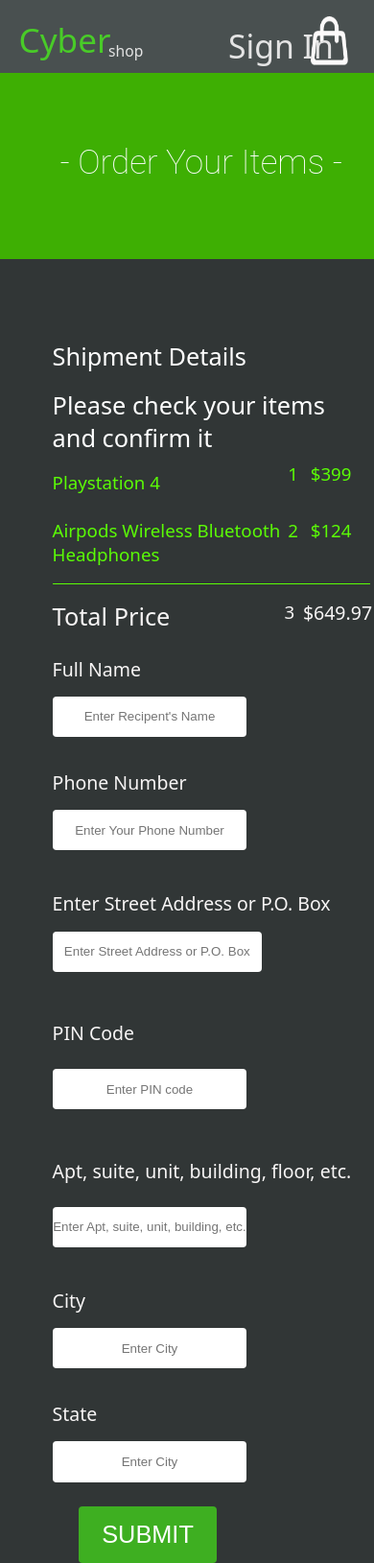
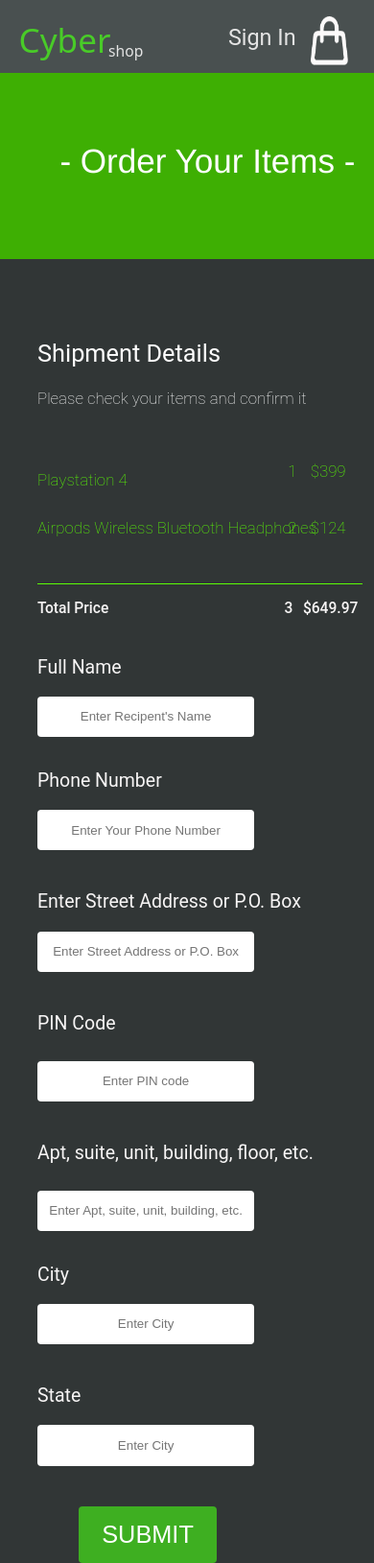
Before and after one commit to SaiTimmaReddy/Cyber-shop, a PHP site: page /cart.html in a window 390 px wide. Shown: the whole page at 96% size. Run offline with PHP 8.4, Linux system fonts and the light colour scheme.

Commit message:
modified the style.css

```diff
--- a/style.css
+++ b/style.css
@@ -632,8 +679,8 @@ p.shop {
     position: absolute;
     left: 61%;
     top: 3%;
-    font-size: 4vh;
-    font-family: system-ui;
+    font-size: 6vw;
+    font-family: roboto, "Helvetica Neue";
     color: #e4e4e4;
     text-decoration: none;
   }
@@ -804,7 +855,7 @@ p.shop {
   top: 42%;
   font-size: 4vh;
   left: 28%;
-  font-family: system-ui;
+  font-family: roboto, "Helvetica Neue";
   font-weight: 400;
 }
 .ordercontain .shiphead .checksentence {
@@ -813,8 +864,8 @@ p.shop {
   top: 50%;
   left: 28%;
   font-weight: 200;
-  font-family: system-ui;
-  word-spacing: 6px;
+  font-family: roboto, "Helvetica Neue";
+  word-spacing: 5px;
 }
 .orderdetails .ordereditems h3 {
   color: #5bfc06;
@@ -822,7 +873,7 @@ p.shop {
   top: 57%;
   left: 28%;
   font-weight: 100;
-  font-family: system-ui;
+  font-family: roboto, "Helvetica Neue";
 }
 .orderdetails .ordereditems2 h3 {
   font-weight: 100;
@@ -830,7 +881,7 @@ p.shop {
   color: #5bfc06;
   position: absolute;
   top: 61%;
-  font-family: system-ui;
+  font-family: roboto, "Helvetica Neue";
 }
 .ordercontain .orderdetails .line {
   background-color: #5bfc06;
@@ -846,7 +897,7 @@ p.shop {
   position: absolute;
   top: 70%;
   left: 28%;
-  font-family: system-ui;
+  font-family: roboto, "Helvetica Neue";
   font-weight: 500;
 }
 h3.quantity {
@@ -855,7 +906,7 @@ h3.quantity {
   color: #5bfc06;
   position: absolute;
   top: 57%;
-  font-family: system-ui;
+  font-family: roboto, "Helvetica Neue";
 }
 h3.cost {
   font-weight: 100;
@@ -871,7 +922,7 @@ h3.quantity2 {
   color: #5bfc06;
   position: absolute;
   top: 61%;
-  font-family: system-ui;
+  font-family: roboto, "Helvetica Neue";
 }
 h3.cost2 {
   font-weight: 100;
@@ -879,14 +930,14 @@ h3.cost2 {
   color: #5bfc06;
   position: absolute;
   top: 61%;
-  font-family: system-ui;
+  font-family: roboto, "Helvetica Neue";
 }
 h3.total {
   color: rgb(247, 245, 245);
   position: absolute;
   top: 70%;
   left: 75%;
-  font-family: system-ui;
+  font-family: roboto, "Helvetica Neue";
   font-weight: 500;
 }
 h3.costtotal {
@@ -894,7 +945,7 @@ h3.costtotal {
   position: absolute;
   top: 70%;
   left: 80%;
-  font-family: system-ui;
+  font-family: roboto, "Helvetica Neue";
   font-weight: 500;
 }
 .toenterdetails h2.name {
@@ -902,7 +953,7 @@ h3.costtotal {
   position: absolute;
   top: 77%;
   left: 28%;
-  font-family: system-ui;
+  font-family: roboto, "Helvetica Neue";
   font-weight: 400;
 }
 
@@ -937,7 +988,7 @@ input.placeholder {
   position: absolute;
   top: 92%;
   left: 28%;
-  font-family: system-ui;
+  font-family: roboto, "Helvetica Neue";
   font-weight: 400;
 }
 input.placeholder {
@@ -958,7 +1009,7 @@ input.placeholder {
   position: absolute;
   top: 108%;
   left: 28%;
-  font-family: system-ui;
+  font-family: roboto, "Helvetica Neue";
   font-weight: 400;
 }
 .pin h2.name {
@@ -966,7 +1017,7 @@ input.placeholder {
   position: absolute;
   top: 124%;
   left: 28%;
-  font-family: system-ui;
+  font-family: roboto, "Helvetica Neue";
   font-weight: 400;
 }
 input.placeholder {
@@ -1000,7 +1051,7 @@ input.placeholder {
   position: absolute;
   top: 140%;
   left: 28%;
-  font-family: system-ui;
+  font-family: roboto, "Helvetica Neue";
   font-weight: 400;
 }
 input.placeholder {
@@ -1021,7 +1072,7 @@ input.placeholder {
   position: absolute;
   top: 156%;
   left: 28%;
-  font-family: system-ui;
+  font-family: roboto, "Helvetica Neue";
   font-weight: 400;
 }
 input.placeholder {
@@ -1042,7 +1093,7 @@ input.placeholder {
   position: absolute;
   top: 170%;
   left: 28%;
-  font-family: system-ui;
+  font-family: roboto, "Helvetica Neue";
   font-weight: 400;
 }
 .submitbutton {
@@ -1072,58 +1123,62 @@ input.placeholder {
     left: 16%;
     top: 37%;
     font-weight: 100;
+    font-family: "Helvetica Neue";
   }
   .ordercontain .shiphead h1 {
     color: white;
     position: absolute;
     top: 42%;
     font-size: 3vh;
-    left: 14%;
-    font-family: system-ui;
+    left: 10%;
+    font-family: roboto, "Helvetica Neue";
     font-weight: 400;
   }
   .ordercontain .shiphead .checksentence {
     color: white;
     position: absolute;
     top: 48%;
-    left: 14%;
+    left: 10%;
     font-weight: 200;
-    font-family: system-ui;
+    font-family: roboto, "Helvetica Neue";
     word-spacing: 0px;
-    font-size: 3vh;
+    font-size: 2vh;
   }
   .orderdetails .ordereditems h3 {
     color: #5bfc06;
     position: absolute;
     top: 58%;
-    left: 14%;
+    left: 10%;
     font-weight: 100;
-    font-family: system-ui;
+    font-family: roboto, "Helvetica Neue";
+    font-size: 2vh;
   }
   .orderdetails .ordereditems2 h3 {
     font-weight: 100;
-    left: 14%;
+    left: 10%;
     color: #5bfc06;
     position: absolute;
     top: 64%;
-    font-family: system-ui;
+    font-family: roboto, "Helvetica Neue";
+    font-size: 2vh;
   }
   .ordercontain .orderdetails .line {
     background-color: #5bfc06;
-    width: 85%;
+    width: 87%;
     height: 0.1%;
     position: absolute;
     top: 72%;
-    left: 14%;
+    left: 10%;
   }
   .ordercontain .orderdetails .ordertotal h4 {
     color: rgb(247, 245, 245);
     font-size: 3vh;
     position: absolute;
     top: 74%;
-    left: 14%;
-    font-family: system-ui;
+    left: 10%;
+    font-family: roboto, "Helvetica Neue";
     font-weight: 500;
+    font-size: 4vw;
   }
   h3.quantity {
     font-weight: 100;
@@ -1131,7 +1186,8 @@ input.placeholder {
     color: #5bfc06;
     position: absolute;
     top: 57%;
-    font-family: system-ui;
+    font-family: roboto, "Helvetica Neue";
+    font-size: 2vh;
   }
   h3.cost {
     font-weight: 100;
@@ -1139,7 +1195,8 @@ input.placeholder {
     color: #5bfc06;
     position: absolute;
     top: 57%;
-    font-family: system-ui;
+    font-family: roboto, "Helvetica Neue";
+    font-size: 2vh;
   }
   h3.quantity2 {
     font-weight: 100;
@@ -1147,7 +1204,8 @@ input.placeholder {
     color: #5bfc06;
     position: absolute;
     top: 64%;
-    font-family: system-ui;
+    font-family: roboto, "Helvetica Neue";
+    font-size: 2vh;
   }
   h3.cost2 {
     font-weight: 100;
@@ -1155,31 +1213,33 @@ input.placeholder {
     color: #5bfc06;
     position: absolute;
     top: 64%;
-    font-family: system-ui;
+    font-family: roboto, "Helvetica Neue";
+    font-size: 2vh;
   }
   h3.total {
     color: rgb(247, 245, 245);
     position: absolute;
     top: 74%;
     left: 76%;
-    font-family: system-ui;
+    font-family: roboto, "Helvetica Neue";
     font-weight: 500;
+    font-size: 4vw;
   }
   h3.costtotal {
     color: rgb(247, 245, 245);
     position: absolute;
     top: 74%;
     left: 81%;
-    font-family: system-ui;
+    font-family: roboto, "Helvetica Neue";
     font-weight: 500;
-    font-size: 5vw;
+    font-size: 4vw;
   }
   .toenterdetails h2.name {
     color: rgb(247, 245, 245);
     position: absolute;
     top: 81%;
-    left: 14%;
-    font-family: system-ui;
+    left: 10%;
+    font-family: roboto, "Helvetica Neue";
     font-weight: 400;
     font-size: 5vw;
   }
@@ -1189,8 +1249,8 @@ input.placeholder {
   }
   .emailField {
     top: 86%;
-    left: 14%;
-    width: 52%;
+    left: 10%;
+    width: 58%;
     position: absolute;
     border: none;
     text-align: center;
@@ -1202,8 +1262,8 @@ input.placeholder {
   }
   .phonenumber {
     top: 100%;
-    left: 14%;
-    width: 52%;
+    left: 10%;
+    width: 58%;
     position: absolute;
     border: none;
     text-align: center;
@@ -1214,8 +1274,8 @@ input.placeholder {
     color: rgb(247, 245, 245);
     position: absolute;
     top: 95%;
-    left: 14%;
-    font-family: system-ui;
+    left: 10%;
+    font-family: roboto, "Helvetica Neue";
     font-weight: 400;
     font-size: 5vw;
   }
@@ -1224,8 +1284,8 @@ input.placeholder {
   }
   .streetaddress {
     top: 115%;
-    left: 14%;
-    width: 56%;
+    left: 10%;
+    width: 58%;
     position: absolute;
     border: none;
     text-align: center;
@@ -1236,17 +1296,17 @@ input.placeholder {
     color: rgb(247, 245, 245);
     position: absolute;
     top: 110%;
-    left: 14%;
-    font-family: system-ui;
+    left: 10%;
+    font-family: roboto, "Helvetica Neue";
     font-weight: 400;
     font-size: 5vw;
   }
   .pin h2.name {
     color: rgb(247, 245, 245);
     position: absolute;
-    top: 126%;
-    left: 14%;
-    font-family: system-ui;
+    top: 125%;
+    left: 10%;
+    font-family: roboto, "Helvetica Neue";
     font-weight: 400;
     font-size: 5vw;
   }
@@ -1254,9 +1314,9 @@ input.placeholder {
     text-align: center;
   }
   .pincode {
-    top: 132%;
-    left: 14%;
-    width: 52%;
+    top: 131%;
+    left: 10%;
+    width: 58%;
     position: absolute;
     border: none;
     text-align: center;
@@ -1267,9 +1327,9 @@ input.placeholder {
     text-align: center;
   }
   .unit {
-    top: 149%;
-    left: 14%;
-    width: 52%;
+    top: 147%;
+    left: 10%;
+    width: 58%;
     position: absolute;
     border: none;
     text-align: center;
@@ -1279,9 +1339,9 @@ input.placeholder {
   .aptsuite h2.name {
     color: rgb(247, 245, 245);
     position: absolute;
-    top: 143%;
-    left: 14%;
-    font-family: system-ui;
+    top: 141%;
+    left: 10%;
+    font-family: roboto, "Helvetica Neue";
     font-weight: 400;
     font-size: 5vw;
   }
@@ -1289,9 +1349,9 @@ input.placeholder {
     text-align: center;
   }
   .citydetails {
-    top: 164%;
-    left: 14%;
-    width: 52%;
+    top: 161%;
+    left: 10%;
+    width: 58%;
     position: absolute;
     border: none;
     text-align: center;
@@ -1301,9 +1361,9 @@ input.placeholder {
   .city h2.name {
     color: rgb(247, 245, 245);
     position: absolute;
-    top: 159%;
-    left: 14%;
-    font-family: system-ui;
+    top: 156%;
+    left: 10%;
+    font-family: roboto, "Helvetica Neue";
     font-weight: 400;
     font-size: 5vw;
   }
@@ -1311,9 +1371,9 @@ input.placeholder {
     text-align: center;
   }
   .statedetails {
-    top: 178%;
-    left: 14%;
-    width: 52%;
+    top: 176%;
+    left: 10%;
+    width: 58%;
     position: absolute;
     border: none;
     text-align: center;
@@ -1323,9 +1383,9 @@ input.placeholder {
   .state h2.name {
     color: rgb(247, 245, 245);
     position: absolute;
-    top: 173%;
-    left: 14%;
-    font-family: system-ui;
+    top: 171%;
+    left: 10%;
+    font-family: roboto, "Helvetica Neue";
     font-weight: 400;
     font-size: 5vw;
   }
```
Also changed, not shown: other parts of style.css (+102 -50 lines), style2.css (+34 -34 lines), style3.css (+38 -37 lines).
